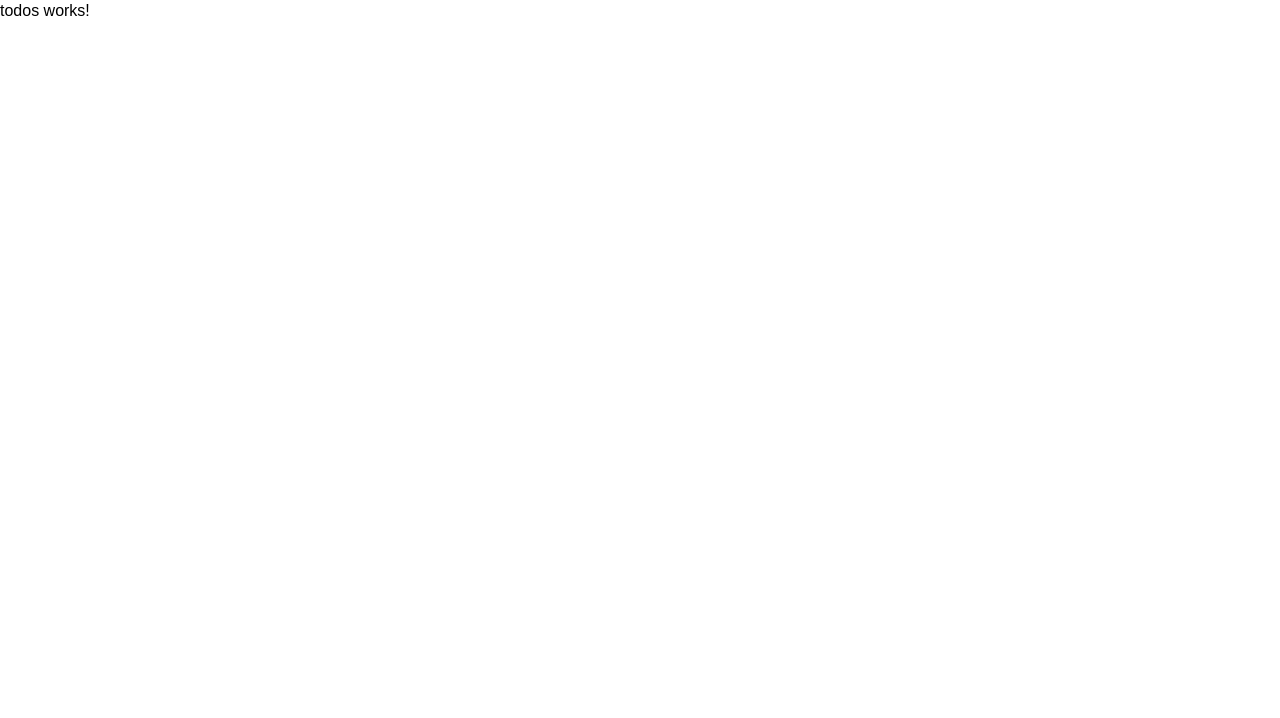
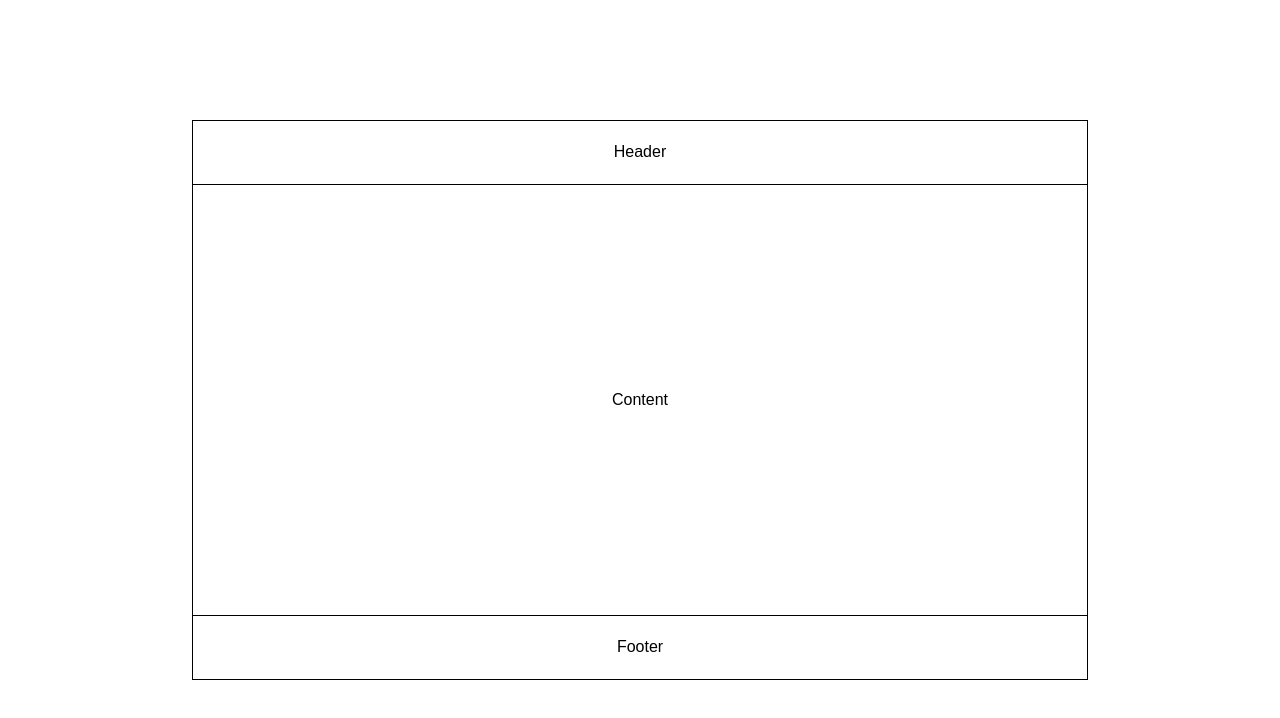
Before and after one commit to iamcoderUA/todo-list, an Angular app: page / in a window 1280 px wide. Shown: the top 718 px of the page. Built offline with nearby package versions, Linux system fonts and the light colour scheme.

Commit message:
feat(todos): add basic markup and styles for milestone 3

```diff
--- a/src/app/todos/todos.component.html
+++ b/src/app/todos/todos.component.html
@@ -1,3 +1,15 @@
-<p>
-  todos works!
-</p>
+<div class="wrapper">
+  <div class="todos">
+    <header class="todos-header flex">
+      Header
+    </header>
+
+    <main class="todos-main flex">
+      Content
+    </main>
+
+    <footer class="todos-footer flex">
+      Footer
+    </footer>
+  </div>
+</div>
--- a/src/app/todos/todos.component.scss
+++ b/src/app/todos/todos.component.scss
@@ -0,0 +1,37 @@
+.wrapper {
+  width: 100%;
+  height: 100%;
+  display: flex;
+  flex-direction: column;
+  justify-content: center;
+  align-items: center;
+}
+
+.flex {
+  display: flex;
+  justify-content: center;
+  align-items: center;
+}
+
+.todos {
+  width: 70%;
+  height: 70%;
+  display: flex;
+  flex-direction: column;
+  border: 1px solid black;
+  &-header {
+    width: 100%;
+    padding: 20px;
+    border-bottom: 1px solid black;
+  }
+  &-main {
+    width: 100%;
+    height: 100%;
+    padding: 20px;
+  }
+  &-footer {
+    width: 100%;
+    padding: 20px;
+    border-top: 1px solid black;
+  }
+}
```
